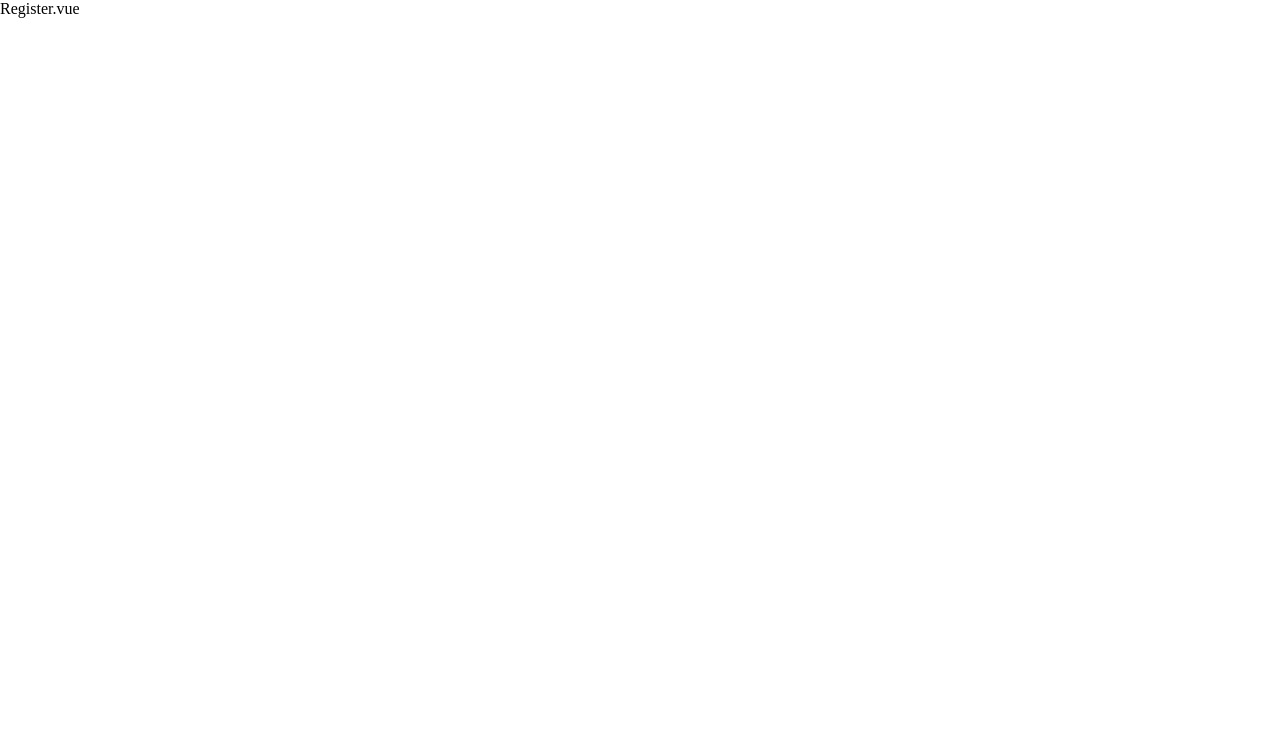
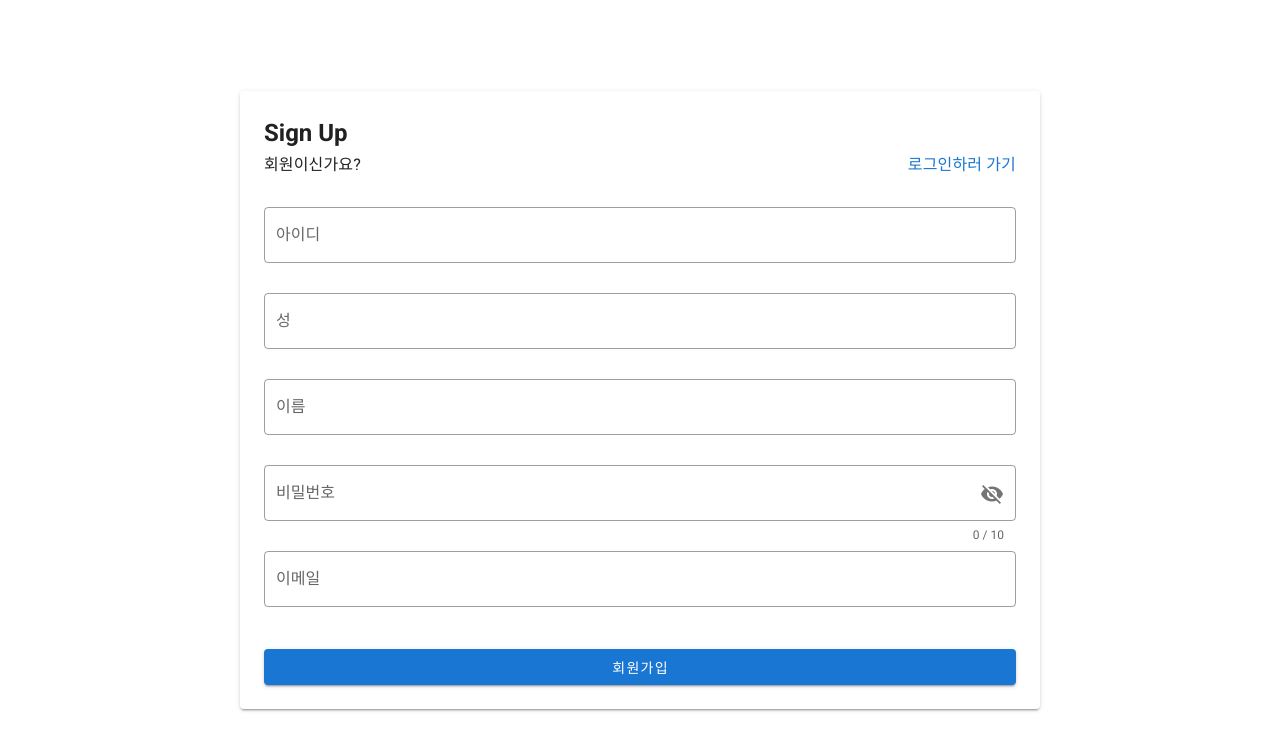
Before and after one commit to rkddbs1031/board, a Vue app: page /auth/register in a window 1280 px wide. Shown: the top 750 px of the page. Built offline with nearby package versions, Linux system fonts and the light colour scheme.

Commit message:
[ADD] 로그인, 회원가입 페이지

```diff
--- a/package.json
+++ b/package.json
@@ -8,6 +8,7 @@
     "lint": "vue-cli-service lint"
   },
   "dependencies": {
+    "axios": "^0.26.1",
     "core-js": "^3.6.5",
     "dotenv": "^16.0.0",
     "vue": "^2.6.11",
--- a/public/index.html
+++ b/public/index.html
@@ -26,6 +26,8 @@
     </style>
     <link rel="stylesheet" href="https://fonts.googleapis.com/css?family=Roboto:100,300,400,500,700,900">
     <link rel="stylesheet" href="https://cdn.jsdelivr.net/npm/@mdi/font@latest/css/materialdesignicons.min.css">
+    <link rel="stylesheet" href="https://fonts.googleapis.com/css?family=Roboto:100,300,400,500,700,900">
+    <link rel="stylesheet" href="https://cdn.jsdelivr.net/npm/@mdi/font@latest/css/materialdesignicons.min.css">
   </head>
   <body>
     <noscript>
--- a/src/App.vue
+++ b/src/App.vue
@@ -1,7 +1,7 @@
 <template>
-  <div id="app">
+  <v-app id="app">
     <router-view />
-  </div>
+  </v-app>
 </template>
 
 <script>
--- a/src/components/auth/Login.vue
+++ b/src/components/auth/Login.vue
@@ -35,27 +35,15 @@
               :type="show1 ? 'text' : 'password'"
             />
           </v-col>
-
-          <v-row>
           <v-col>
             <v-btn
               :disabled="!valid"
               block
-                class="mr-4"
+              color="primary"
               submit
-                @click="boardLogin"
-                >로그인</v-btn
-              >
+              @click="login"
+              >로그인</v-btn>
           </v-col>
-            <v-col>
-              <v-btn
-                block
-                class="mr-4"
-                @click="boardRegister"
-                >회원가입</v-btn
-              >
-            </v-col>
-          </v-row>
         </v-form>
       </v-col>
     </v-card>
@@ -63,6 +51,8 @@
 </template>
 
 <script>
+import axios from "axios";
+
 export default {
   name: "BoardLogin",
   data: () => ({
@@ -74,27 +64,25 @@
     show1: false,
     password: "",
     passwordRules: [
-        (v) => !!v || "Password is required",
+      (v) => !!v || "필수 항목입니다.ㄴㄴㄴㄴ",
     ],
   }),
   methods: {
-      boardLogin() {
+    async login() {
       this.$refs.form.validate();
-        if (!this.username) {
-          alert("아이디를 입력해주세요.");
-        } else if (!this.password) {
-          alert("비밀번호를 입력해주세요.");
-        } else {
-          const authData = {
+      const user = {
         username: this.username,
         password: this.password,
       };
-          // // 동일한 로직을 vuex action을 통해 구현
-          // this.$store.dispatch("LOGIN", authData);
+      if (this.$refs.form.validate()) {
+        const API = `${process.env.VUE_APP_API_URL}/public/auth/login`;
+        await axios.post(API, user)
+          .then(() => this.$router.push('/board/lists'))
+          .catch((err) => {
+            console.log(err.response.status);
+            alert("아이디 또는 비밀번호가 맞지 않습니다.")
+          });
       }
-      },
-      boardRegister() {
-        // this.$router.push({ path: "/board/register" });
     },
   },
 };
--- a/src/components/auth/Register.vue
+++ b/src/components/auth/Register.vue
@@ -1,3 +1,135 @@
 <template>
-  <div>Register.vue</div>
+  <v-col class="d-flex main" >
+    <v-card width="800">
+      <v-col>
+        <v-col>
+          <h2 class="font-weight-bold"> Sign Up </h2>
+          <h5 class="subtitle-1 d-flex justify-space-between font-weight-normal">
+            <span>회원이신가요?</span>
+            <span><a href="/auth/login" class>로그인하러 가기</a> </span>
+          </h5>
+        </v-col>
+        <v-form
+          ref="form"
+          v-model="valid"
+          lazy-validation
+          class="mt-4"
+        >
+          <v-col class="py-0">
+            <v-text-field
+              v-model="userName"
+              :rules="Rules"
+              label="아이디"
+              required
+              outlined
+            />
+          </v-col>
+          <v-col class="py-0">
+            <v-text-field
+              v-model="fName"
+              :rules="Rules"
+              label="성"
+              required
+              outlined
+            />
+          </v-col>
+          <v-col class="py-0">
+            <v-text-field
+              v-model="lName"
+              :rules="Rules"
+              label="이름"
+              required
+              outlined
+            />
+          </v-col>
+          <v-col class="py-0">
+            <v-text-field
+              v-model="pw"
+              :counter="10"
+              :rules="Rules"
+              label="비밀번호"
+              :append-icon="show1 ? 'mdi-eye' : 'mdi-eye-off'"
+              :type="show1 ? 'text' : 'password'"
+              @click:append="show1 = !show1"
+              required
+              outlined
+            />
+          </v-col>
+          <v-col class="py-0">
+            <v-text-field
+              v-model="email"
+              :rules="emailRules"
+              label="이메일"
+              required
+              outlined
+            />
+          </v-col>
+          <v-col>
+            <v-btn
+              :disabled="!valid"
+              block
+              color="primary"
+              submit
+              @click="register"
+              >회원가입</v-btn>
+          </v-col>
+        </v-form>
+      </v-col>
+    </v-card>
+  </v-col>
 </template>
+<script>
+import axios from "axios";
+
+export default {
+  name: "Register",
+  data: () => ({
+    valid: true,
+    userName: '',
+    fName: '',
+    lName: '',
+    show1: false,
+    pw: '',
+    Rules: [(v) => !!v || "필수 항목입니다."],
+    email: '',
+    emailRules: [(v) => !!v || '필수 항목입니다.', (v) => /.+@.+\..+/.test(v) || '유효한 이메일을 작성해 주세요.'],
+  }),
+  methods: {
+    async register() {
+      this.$refs.form.validate();
+
+      const userData = {
+        uername: this.userName,
+        password: this.pw,
+        firstName: this.firstName,
+        lastName: this.lastName,
+        email: this.email,
+      };
+
+      if (this.$refs.form.validate()) {
+        const API = `${process.env.VUE_APP_API_URL}/public/auth/register`;
+        await axios.post(API, userData)
+          .then(() => {
+            alert("회원가입이 완료되었습니다.");
+            this.$router.push('/auth/login');
+          })
+          .catch((err) => {
+            console.log(err.response.status);
+            alert("다시 시도 해주세요.");
+          });
+      }
+    },
+  },
+};
+</script>
+<style scoped>
+    .main {
+      display: flex;
+      align-items: center;
+      justify-content: center;
+      height: 100vh;
+    }
+    .main .v-card {
+      margin: 0 auto !important;
+    }
+  </style>
```
Also changed, not shown: 1 other file (tests, documents, lock files or other folders). Lines whose indentation alone changed are shown as unchanged.
